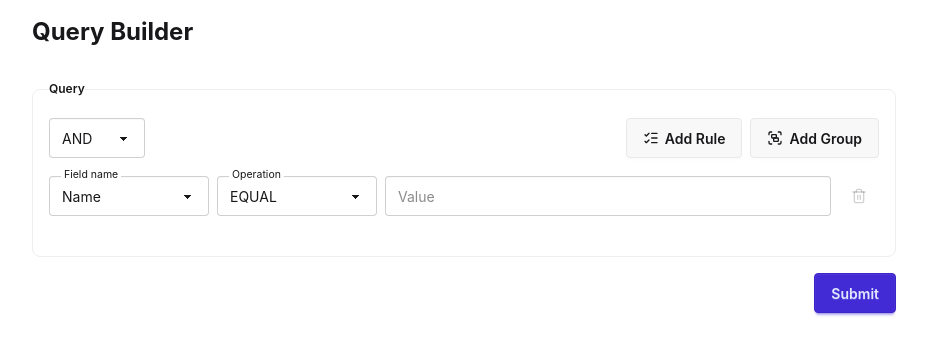
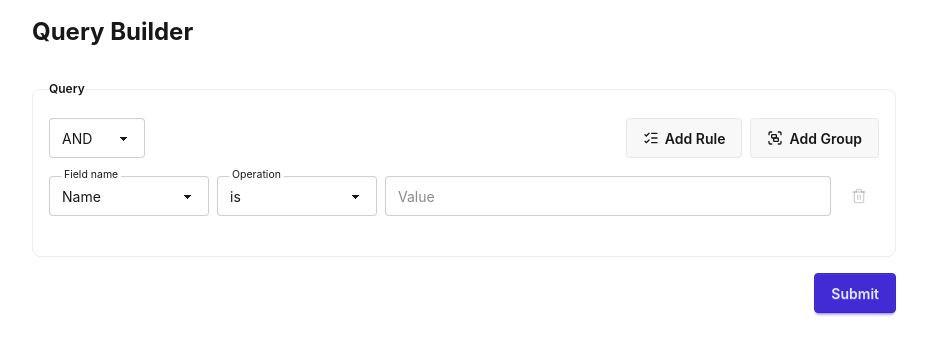
Before and after one commit to christian1koch/ApataTech, a React (Vite) app: page / in a window 1280 px wide. Shown: the top 354 px of the page, without its empty margins (176-1103 px from the left). Built offline with nearby package versions, Linux system fonts and the light colour scheme.

Commit message:
#13 Improve labels to make them user readable. And made amount and installments start blank

```diff
--- a/src/RuleOptions.tsx
+++ b/src/RuleOptions.tsx
@@ -1,4 +1,5 @@
 import { Trash } from "lucide-react";
+import { OPERATION_LABELS } from "./constants";
 import { createRule, FIELD_NAMES, FIELDS, getOperations } from "./fields";
 import type { FieldName, OperationsFor, Rule, RuleFor } from "./types";
 
@@ -61,7 +62,9 @@ export default function RuleOptions<K extends FieldName>({
           }
         >
           {operations.map((operation) => (
-            <option key={operation}>{operation}</option>
+            <option key={operation} value={operation}>
+              {OPERATION_LABELS[operation]}
+            </option>
           ))}
         </select>
         <span>Operation</span>
--- a/src/constants.ts
+++ b/src/constants.ts
@@ -17,6 +17,13 @@ export const NON_BLANK_PATTERN = String.raw`.*\S.*`;
 const IPV4_OCTET = String.raw`(25[0-5]|2[0-4]\d|1\d\d|[1-9]?\d)`;
 export const IPV4_PATTERN = String.raw`(${IPV4_OCTET}\.){3}${IPV4_OCTET}`;
 
+export const OPERATION_LABELS: Record<Operation, string> = {
+  EQUAL: "is",
+  NOT_EQUAL: "is not",
+  LESS_THAN: "less than",
+  GREATER_THAN: "greater than",
+};
+
 export const OPERATIONS = {
   text: ["EQUAL", "NOT_EQUAL"],
   number: ["EQUAL", "NOT_EQUAL", "LESS_THAN", "GREATER_THAN"],
--- a/src/fields.ts
+++ b/src/fields.ts
@@ -25,12 +25,14 @@ export interface FieldConfig<K extends FieldName> {
   Widget: ComponentType<WidgetProps<FieldValueMap[K]>>;
 }
 
+// Number defaults are NaN, which the widgets show as an empty, required input,
+// so the user has to enter a value before submitting.
 // Mapped over FieldName so TS knows FIELDS[k] is a FieldConfig<k>, which ties
 // each field's Widget to its value type
 export const FIELDS: { [K in FieldName]: FieldConfig<K> } = {
   amount: {
     label: "Amount",
-    defaultValue: { amount: 0, currency: "USD" },
+    defaultValue: { amount: NaN, currency: "USD" },
     Widget: MoneyWidget,
   },
   name: { label: "Name", defaultValue: "", Widget: createTextWidget() },
@@ -50,7 +52,7 @@ export const FIELDS: { [K in FieldName]: FieldConfig<K> } = {
   },
   installments: {
     label: "Installments",
-    defaultValue: 1,
+    defaultValue: NaN,
     Widget: createIntegerWidget({ min: 1 }),
   },
 };
```
Also changed, not shown: 1 other file (tests, documents, lock files or other folders).
